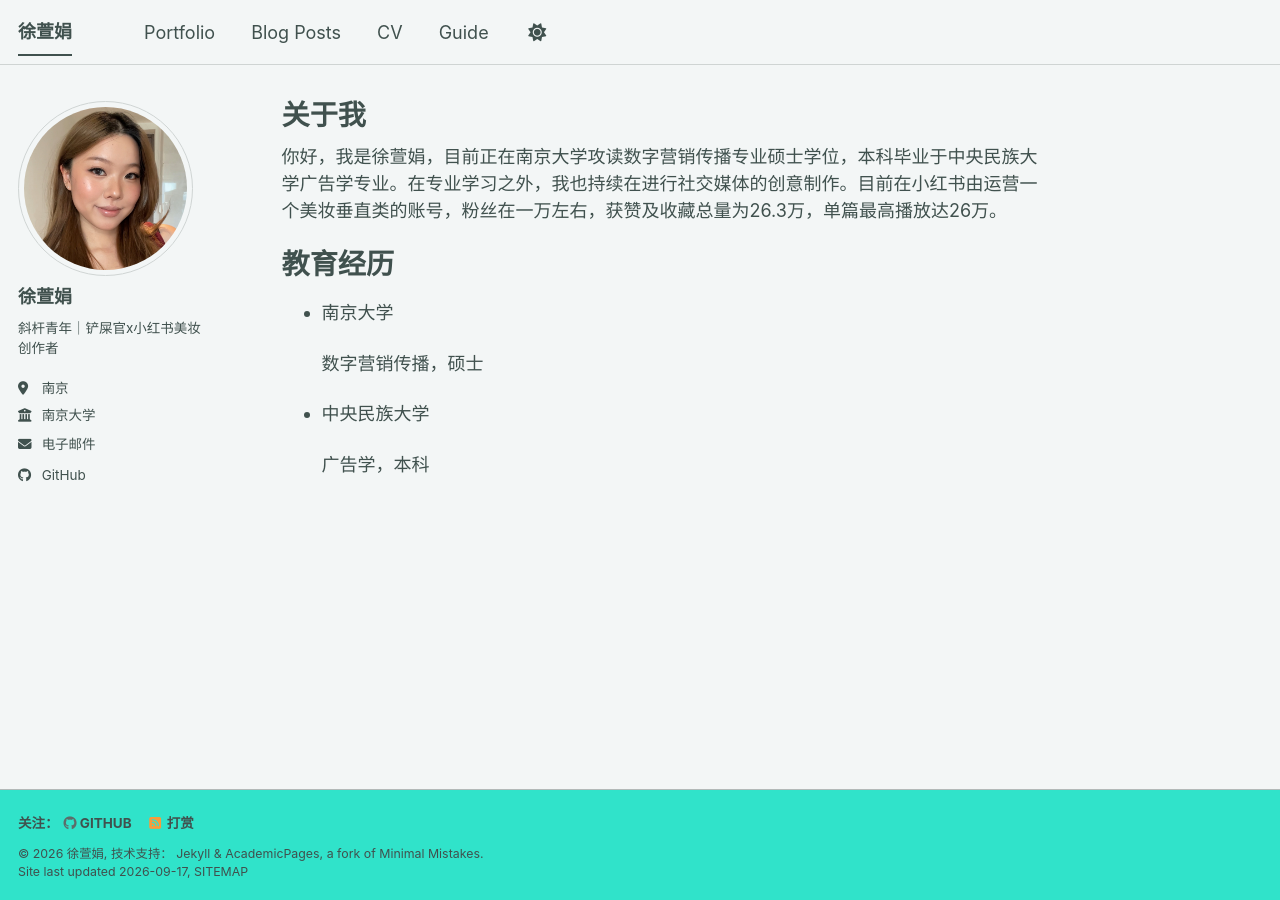
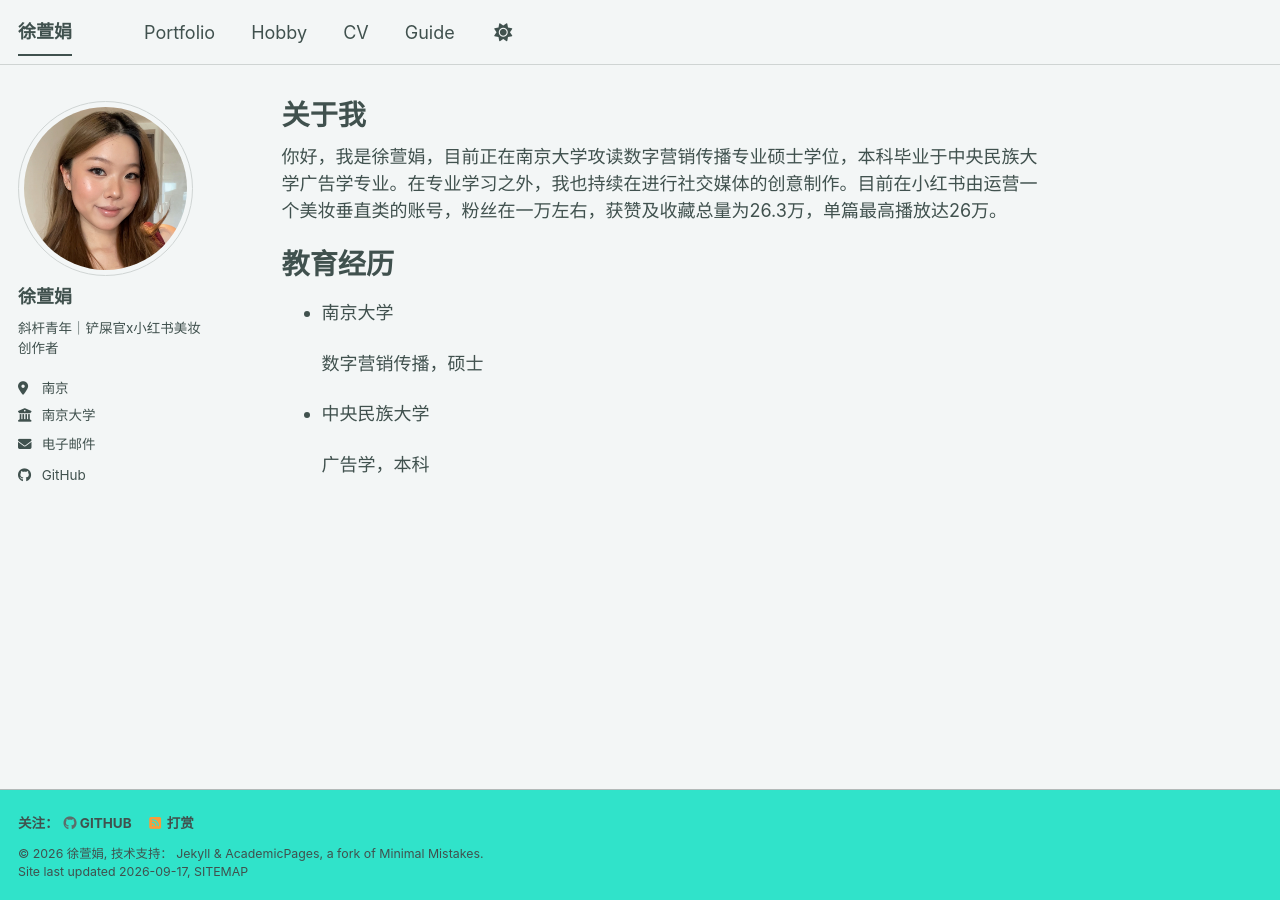
Before and after one commit to hsuanchuanhsu0527/hsuanchuanhsu0527.github.io, a Jekyll site: the page built from _pages/about.md, in a window 1280 px wide. Built offline with Jekyll 4.4.1, drawn with Linux system fonts in a browser that asks for light colours; a style sheet for code colours, icons or effects is not loaded.

Commit message:
Update navigation.yml

```diff
--- a/_data/navigation.yml
+++ b/_data/navigation.yml
@@ -11,7 +11,7 @@ main:
   - title: "Portfolio"
     url: /portfolio/
 
-  - title: "Blog Posts"
+  - title: "Hobby"
     url: /year-archive/
 
   - title: "CV"
```
